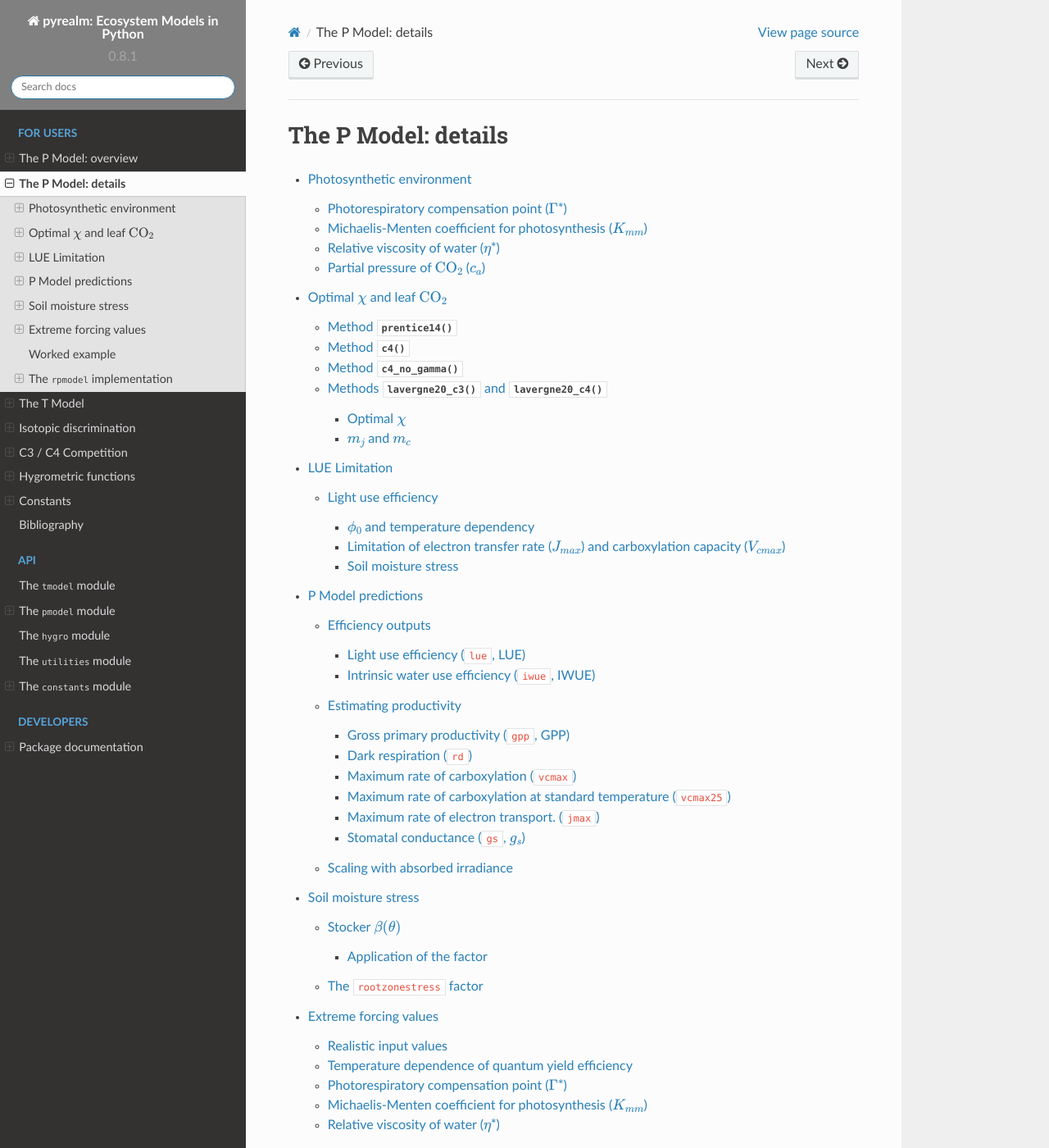
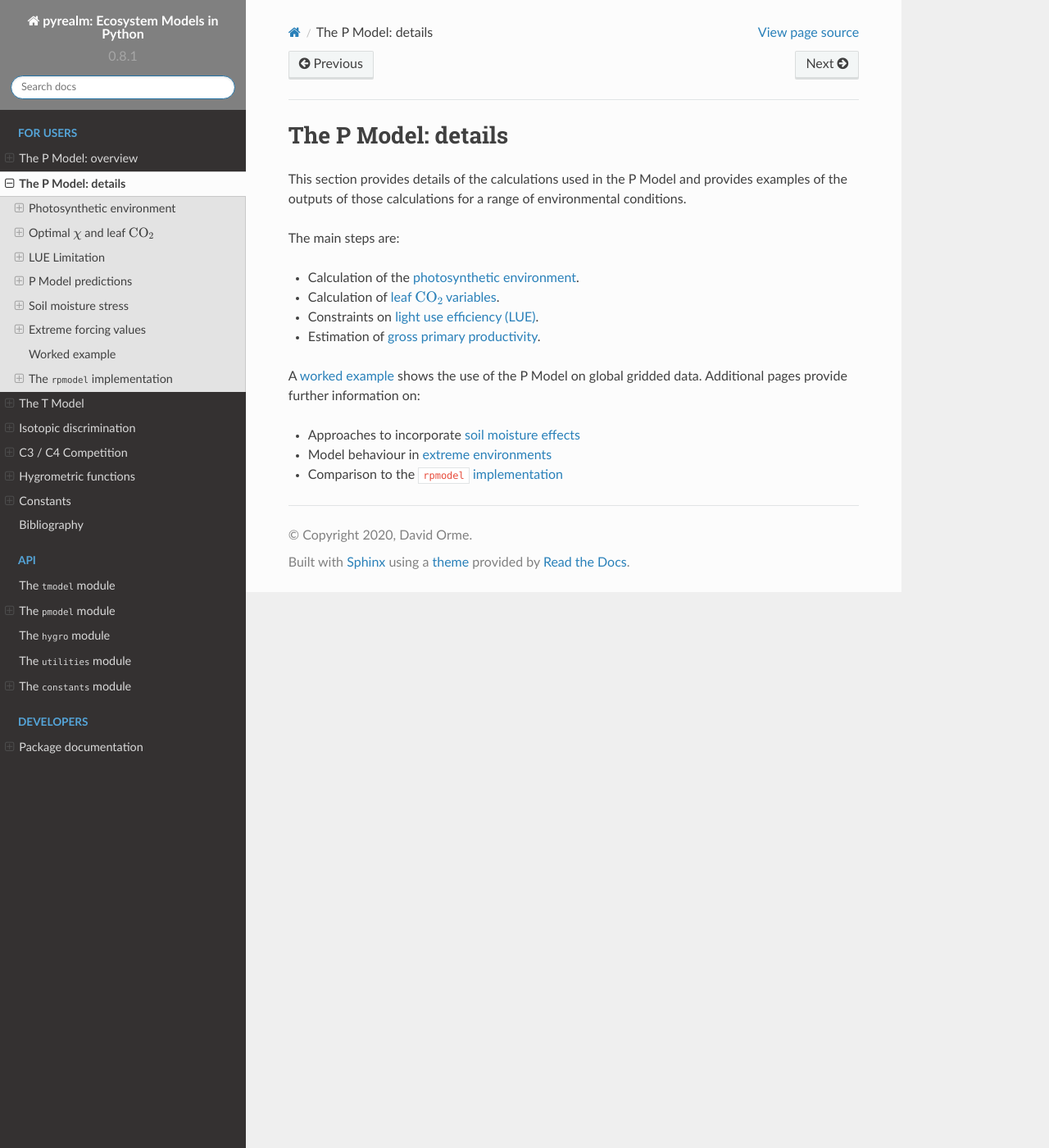
Before and after one commit to ImperialCollegeLondon/pyrealm, a Sphinx documentation site: the page built from docs/source/pmodel/pmodel_details/pmodel_details.md, in a window 1280 px wide and 1400 px high. Shown: the whole window at 82% size. Built offline with Sphinx 7.4.7 and the Read the Docs theme 2.0.0, drawn with Linux system fonts in a browser that asks for light colours; some of the changed text lies outside the part shown.

Commit message:
Updated Pmodel details overview page

````diff
--- a/docs/source/pmodel/pmodel_details/pmodel_details.md
+++ b/docs/source/pmodel/pmodel_details/pmodel_details.md
@@ -14,9 +14,27 @@ kernelspec:
 
 # The P Model: details
 
+This section provides details of the calculations used in the P Model and provides
+examples of the outputs of those calculations for a range of environmental conditions.
+
+The main steps are:
+
+* Calculation of the [photosynthetic environment](photosynthetic_environment).
+* Calculation of [leaf $\ce{CO2}$ variables](optimal_chi).
+* Constraints on [light use efficiency (LUE)](lue_limitation).
+* Estimation of [gross primary productivity](estimating-productivity).
+
+A [worked example](global_example.md) shows the use of the P Model on
+global gridded data. Additional pages provide further information on:
+
+* Approaches to incorporate [soil moisture effects](soil_moisture.md)
+* Model behaviour in [extreme environments](extreme_values.md)
+* Comparison to the [`rpmodel` implementation](rpmodel.md)
+
 ```{eval-rst}
 .. toctree::
   :maxdepth: 4
+  :hidden:
 
   photosynthetic_environment.md
   optimal_chi.md
````
